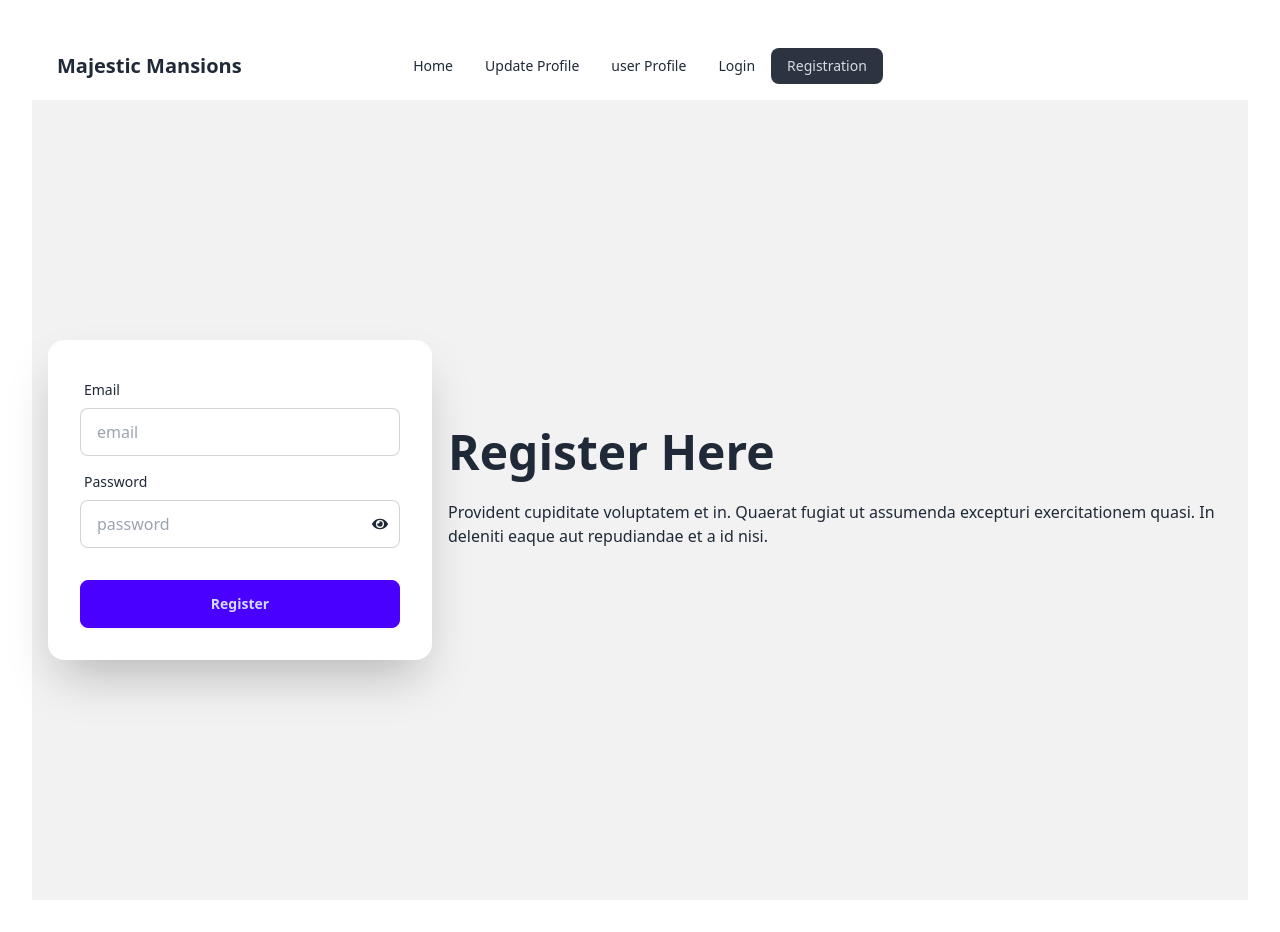
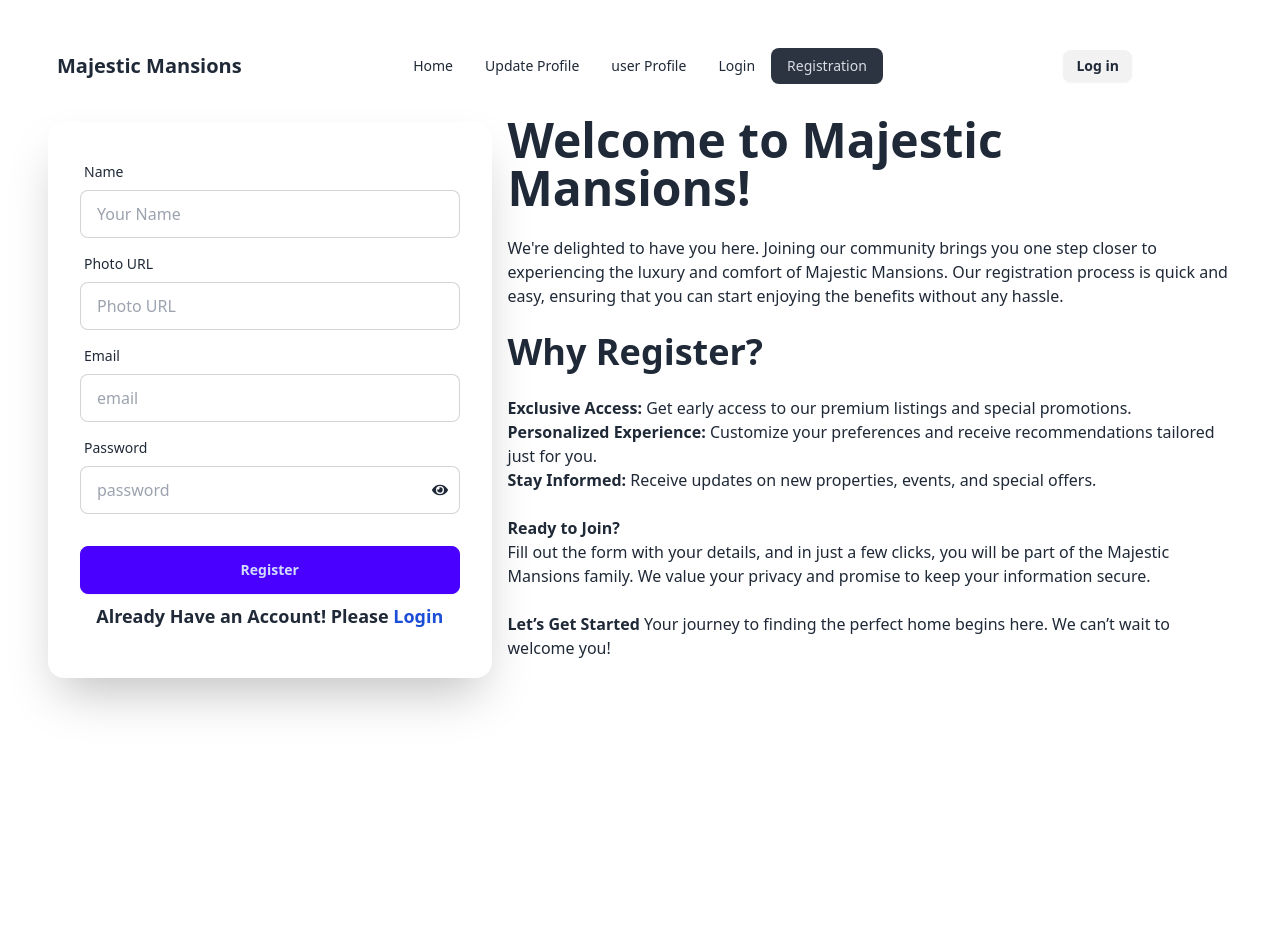
Before and after one commit to Noman0303/majestic_mansions, a React (Vite) app: page /registration in a window 1280 px wide. After the commit the page ends 800 px from the top, so only its background shows below. Built offline with nearby package versions, Linux system fonts and the light colour scheme; no server answers.

Commit message:
registration & password varification complete

```diff
--- a/src/pages/Home/shared/NavBar/NavBar.jsx
+++ b/src/pages/Home/shared/NavBar/NavBar.jsx
@@ -1,4 +1,4 @@
-import React, { useContext } from 'react'
+import React, { useContext, useState } from 'react'
 import { Link, NavLink } from 'react-router-dom'
 import { AuthContext } from '../../../../Provider/AuthProvider'
 
@@ -8,6 +8,7 @@ import 'react-toastify/dist/ReactToastify.css';
 const NavBar = () => {
 
     const { user, logOut } = useContext(AuthContext);
+    const [isHovered, setIshovered] = useState(false);
 
     const handleLogOut = () => {
         logOut()
@@ -66,12 +67,20 @@ const NavBar = () => {
                 <div className="navbar-end  ">
                     {
                         user ?
-                            <>
-                                <span >{user.email}</span>
-                                <a className="btn btn-sm" onClick={handleLogOut}>Sign Out</a>
-                            </>
+                            <div className="flex items-center space-x-4">
+                                <span className='relative' onMouseEnter={() => setIshovered(true)} onMouseLeave={() => setIshovered(false)}>
+                                    <img src={user.photoURL} className="rounded-full w-8 h-8 inline-block" />
+                                    {isHovered && (
+                                        <span className='absolute bottom-0 left-0 w-auto p-1 text-xs text-white bg-black rounded-md'>
+                                            {user.email}
+                                        </span>
+                                    )}
+                                </span>
+                                <a className="btn btn-sm" onClick={handleLogOut}>Log Out</a>
+                            </div>
                             :
-                            <Link to='/' >
+                            <Link to='/login' >
+                                <button className='btn btn-sm'>Log in</button>
                             </Link>
                     }
                 </div>
--- a/src/pages/login/Login.jsx
+++ b/src/pages/login/Login.jsx
@@ -18,7 +18,7 @@ const Login = () => {
 
 
 
-    const { signInUser, signInWithGoogle, signInWithGithub } = useContext(AuthContext);
+    const {signInUser, signInWithGoogle, signInWithGithub } = useContext(AuthContext);
     const [showPassword, setShowPassword] = useState(false);
 
 
@@ -73,6 +73,7 @@ const Login = () => {
     return (
         <div>
             <NavBar></NavBar>
+
 
             <div>
                 <div className=" flex-col">
--- a/src/pages/registration/Registration.jsx
+++ b/src/pages/registration/Registration.jsx
@@ -5,6 +5,7 @@ import { FaEye,FaEyeSlash } from "react-icons/fa";
 
 import { ToastContainer, toast } from 'react-toastify';
 import 'react-toastify/dist/ReactToastify.css';
+import { Link } from 'react-router-dom';
 
 const Registration = () => {
 
@@ -14,9 +15,27 @@ const Registration = () => {
     const handleRegister = e => {
         e.preventDefault();
         // console.log('form submitted')
+        const name = e.target.name.value;
         const email = e.target.email.value;
         const password = e.target.password.value;
-        console.log(email, password)
+        const photoURL = e.target.photoURL.value;
+        console.log(name, email, password, photoURL)
+
+        if (password.length < 6) {
+            toast.error('Password should be at least 6 characters of longer',{ autoClose: 2000 });
+            return
+
+        }
+        else if (!/[A-Z]/.test(password)) {
+            toast.error('Your password should have at least one upper case character',{ autoClose: 2000 });
+            return
+
+        }
+        else if (!/[a-z]/.test(password)) {
+            toast.error('Your password should have at least one lower case character',{ autoClose: 2000 });
+            return
+
+        }
 
         // create user in Firebase
 
@@ -29,32 +48,56 @@ const Registration = () => {
             console.error(error);
             toast.error('Registration not successful. Please try again!', { autoClose: 3000 });
         })
-
     };
 
     return (
         <div>
             <NavBar></NavBar>
 
-            <div className="hero bg-base-200 min-h-screen">
-                <div className="hero-content flex-col lg:flex-row-reverse">
+            <div className="hero ">
+                <div className="hero-content flex-col lg:flex-row-reverse " >
                     <div className="text-center lg:text-left">
-                        <h1 className="text-5xl font-bold">Register Here</h1>
+                        <h1 className="text-5xl font-bold">Welcome to Majestic Mansions!</h1>
                         <p className="py-6">
-                            Provident cupiditate voluptatem et in. Quaerat fugiat ut assumenda excepturi exercitationem
-                            quasi. In deleniti eaque aut repudiandae et a id nisi.
+                        We're delighted to have you here. Joining our community brings you one step closer to experiencing the luxury and comfort of Majestic Mansions. Our registration process is quick and easy, ensuring that you can start enjoying the benefits without any hassle.
                         </p>
+                        <h2 className="text-4xl font-bold">Why Register?</h2>
+                        <ul className="py-6">
+                            <li><p><span className='font-semibold'>Exclusive Access:</span> Get early access to our premium listings and special promotions.</p></li>
+                            <li><p><span className='font-semibold'>Personalized Experience:</span> Customize your preferences and receive recommendations tailored just for you.</p></li>
+                            <li><p><span className='font-semibold'>Stay Informed:</span> Receive updates on new properties, events, and special offers.</p></li>
+                        </ul>
+                        <p><span className='font-semibold'>Ready to Join? </span>
+                        <br /> Fill out the form with your details, and in just a few clicks, you will be part of the Majestic Mansions family. We value your privacy and promise to keep your information secure.</p>
+
+                        <p className='py-6'><span className='font-semibold'>Let’s Get Started</span> Your journey to finding the perfect home begins here. We can’t wait to welcome you!</p>
+
                     </div>
-                    <div className="card bg-base-100 w-full max-w-sm shrink-0 shadow-2xl">
+                    <div className="card bg-base-100 w-full shadow-2xl">
                         <form className="card-body" onSubmit={handleRegister}>
+
+                            <div className="form-control">
+                                <label className="label">
+                                    <span className="label-text">Name</span>
+                                </label>
+                                <input type="text" name="name" placeholder="Your Name" className="input input-bordered" required />
+                            </div>
+
+                            <div className="form-control">
+                                <label className="label">
+                                    <span className="label-text">Photo URL</span>
+                                </label>
+                                <input type="url" name="photoURL" placeholder="Photo URL" className="input input-bordered" required />
+                            </div>
+
                             <div className="form-control">
                                 <label className="label">
                                     <span className="label-text">Email</span>
                                 </label>
                                 <input type="email" name="email" placeholder="email" className="input input-bordered" required />
                             </div>
+
                             <div className="form-control relative">
-
                                 <label className="label">
                                     <span className="label-text">Password</span>
                                 </label>
@@ -70,12 +113,14 @@ const Registration = () => {
                                         showPassword? <FaEyeSlash />:<FaEye />
                                     }
                                 </span>
+                            </div>
 
-
-                            </div>
                             <div className="form-control mt-6">
                                 <button className="btn btn-primary">Register</button>
                             </div>
+
+                            <p className='text-center font-semibold mb-4 text-lg'>Already Have an Account! Please
+                                <Link className='text-blue-700' to="/login"> Login</Link> </p>
                         </form>
                     </div>
                 </div>
```
